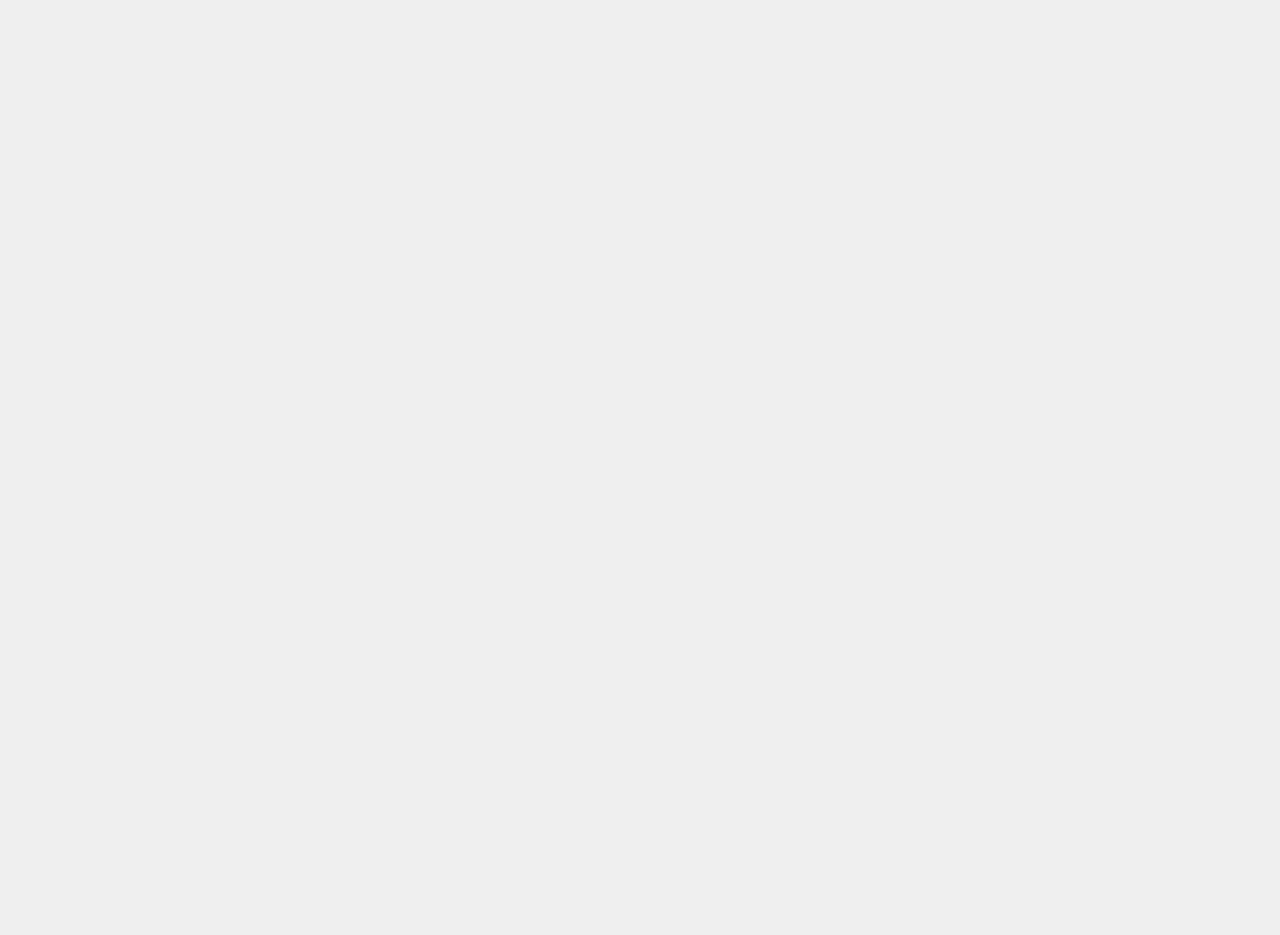
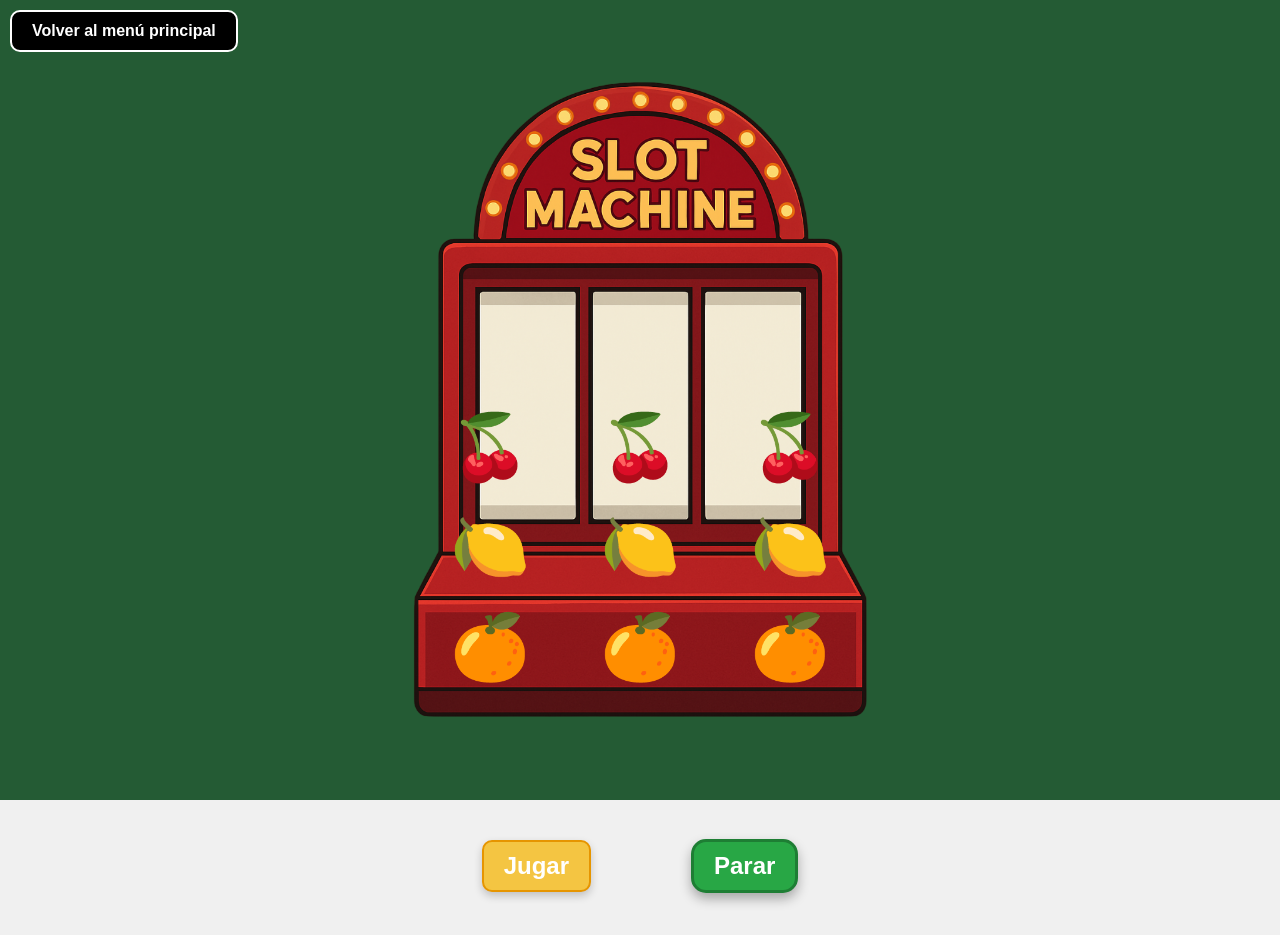
Before and after one commit to JustBeWell/UserInterfacesUMA, a React (Vite) app: page /slots in a window 1280 px wide. Before the commit this address had no page. Before the commit the page ends 800 px from the top, so only its background shows below. Built offline with nearby package versions, Linux system fonts and the light colour scheme.

Commit message:
Parte de slots

```diff
--- a/src/Paginas/Home.jsx
+++ b/src/Paginas/Home.jsx
@@ -2,16 +2,16 @@ import GameCard from "../Componentes/GameCard/GameCard";
 import "./Home.css";
 import imagenBlackjack from "../imagenes/MenuPrincipal/ImagenBlackjack.png";
 import imagenPoker from "../imagenes/MenuPrincipal/ImagenPoker.png";
-
-
-
+import { Link } from "react-router-dom";
 
 function Home() {
 
   return (
     <div className="home-container">
       <header className="home-header">
-        <button className="btn-top-left">Tragamonedas</button>
+        <Link to="/slots">
+          <button className="btn-top-left">Play Slots</button>
+        </Link>
         <h1>Welcome to <strong>RoyalFlush</strong></h1>
         <p>Where your dreams come true</p>
       </header>
--- /dev/null
+++ b/src/Paginas/Slots.css
@@ -0,0 +1,121 @@
+
+.background-image {
+  position: fixed; /* Fija el contenedor en la ventana */
+  top: 50%; /* Centra verticalmente */
+  left: 50%; /* Centra horizontalmente */
+  transform: translate(-50%, -50%); /* Ajusta el centro exacto */
+  width: 100vw; /* Escala al ancho de la ventana */
+  height: 100vh; /* Escala a la altura de la ventana */
+  background-color: #245b34;
+  background-image: url('../imagenes/Slots/FondoSlots.png');
+  background-size: contain;
+  background-position: center;
+  background-repeat: no-repeat;
+  display: flex;
+  justify-content: center;
+  align-items: center;
+  overflow: hidden; /* Evita que el contenido desborde */
+  z-index: -1; /* Envía el fondo detrás de otros elementos */
+}
+
+
+.background-image img {
+  width: 100%; /* Escala la imagen al ancho del contenedor */
+  height: 100%; /* Escala la imagen a la altura del contenedor */
+  object-fit: contain; /* Mantiene las proporciones de la imagen sin recortarla */
+}
+
+.boton-inicio{
+  position: absolute; /* Posiciona el botón de forma absoluta */
+  top: 10px; /* Distancia desde la parte superior */
+  left: 10px; /* Distancia desde la parte izquierda */
+  padding: 10px 20px; /* Espaciado interno */
+  background-color: black; /* Fondo negro */
+  color: white; /* Texto blanco */
+  border: 2px solid white; /* Borde blanco */
+  border-radius: 10px; /* Bordes redondeados */
+  font-size: 1rem; /* Tamaño de fuente */
+  font-weight: bold; /* Texto en negrita */
+  text-align: center; /* Centra el texto */
+  cursor: pointer; /* Cambia el cursor al pasar por encima */
+  transition: all 0.3s ease; /* Transición suave para hover */
+  cursor: pointer;
+}
+
+.boton-play {
+  cursor: pointer;
+  margin-top: 120px;
+  margin-right: 100px;
+  padding: 10px 20px;
+  font-size: 1.5rem;
+  font-weight: bold; /* Texto en negrita */
+  color: white; /* Color del texto */
+  background-color: #f4c542; /* Color dorado cálido */
+  border: 2px solid #e69500; /* Bordes anaranjados */
+  border-radius: 10px; /* Bordes redondeados */
+  box-shadow: 0 4px 8px rgba(0, 0, 0, 0.2); /* Sombra para darle profundidad */
+  transition: all 0.3s ease; /* Transición suave para hover */
+}
+
+.boton-play:hover {
+  background-color: #e6b800; /* Color dorado más oscuro al pasar el cursor */
+  border-color: #cc8400; /* Bordes más oscuros al pasar el cursor */
+  box-shadow: 0 6px 12px rgba(0, 0, 0, 0.3); /* Sombra más pronunciada */
+  transform: scale(1.05); /* Efecto de agrandamiento */
+}
+
+.boton-stop {
+  cursor: pointer;
+  margin-top: 20px;
+  padding: 10px 20px;
+  font-size: 1.5rem;
+  font-weight: bold;
+  color: white; /* Color del texto */
+  background-color: #28a745; /* Color verde cálido */
+  border: 3px solid #1e7e34; /* Bordes verdes oscuros */
+  border-radius: 15px; /* Bordes redondeados */
+  box-shadow: 0 6px 12px rgba(0, 0, 0, 0.3); /* Sombra más pronunciada */
+  transition: all 0.3s ease; /* Transición suave para hover */
+}
+
+.boton-stop:hover {
+  background-color: #218838; /* Color verde más oscuro al pasar el cursor */
+  border-color: #155724; /* Bordes más oscuros al pasar el cursor */
+  box-shadow: 0 8px 16px rgba(0, 0, 0, 0.4); /* Sombra más pronunciada */
+  transform: scale(1.05); /* Efecto de agrandamiento */
+}
+
+
+.slots-container {
+  display: flex;
+  justify-content: center;
+  gap: 100px;
+  margin-top: 350px;
+  gap: 130px;
+}
+
+.slot-column {
+  width: 50px;
+  height: 150px;
+  overflow: hidden;
+  position: relative;
+  display: flex;
+  flex-direction: column;
+  align-items: center;
+}
+
+.slot-number {
+  width: 20px;
+  height: 50px;
+  display: flex;
+  align-items: center;
+  justify-content: center;
+  font-size: 4rem;
+  position: relative;
+  margin: 50px 0;
+}
+
+.resultado{
+  color: white;
+  margin-top: 22px;
+}
--- /dev/null
+++ b/src/Paginas/Slots.jsx
@@ -0,0 +1,159 @@
+import React, { use, useState, useRef } from "react";
+import { Link } from "react-router-dom";
+import "./Slots.css";
+
+function Slots() {
+  const [slots1, setSlots1] = useState(
+    ["🍒", "🍋", "🍊"]);
+  const [slots2, setSlots2] = useState(
+    ["🍒", "🍋", "🍊"]);
+  const [slots3, setSlots3] = useState(
+    ["🍒", "🍋", "🍊"]);
+
+
+  const [result, setResult] = useState("");
+  const isSpinning = useRef(false);
+  const isStopping = useRef(false);
+
+  const generatedSlots1 = Array.from(["🍒", "🍋", "🍊","7️⃣","BAR", "🍉", "🍇", "🔔", "⭐", "💎"]);
+  const generatedSlots2 = Array.from(["🍒", "🍋", "🍊","7️⃣","BAR", "🍉", "🍇", "🔔", "⭐", "💎"]);
+  const generatedSlots3 = Array.from(["🍒", "🍋", "🍊","7️⃣","BAR", "🍉", "🍇", "🔔", "⭐", "💎"]);
+
+  let currentIndex1 = useRef(0);
+  let currentIndex2 = useRef(0);
+  let currentIndex3 = useRef(0);
+
+  const delay = (ms) => new Promise((resolve) => setTimeout(resolve, ms));
+
+  const spinIndefinido = async(generatedSlots, setColumn, currentIndex) =>{
+    const speed = Math.floor(Math.random() * (50 - 20 + 1)) + 20
+    while(!isStopping.current){
+      const currentSlots = [
+        generatedSlots[currentIndex.current % generatedSlots.length],
+        generatedSlots[(currentIndex.current + 1) % generatedSlots.length],
+        generatedSlots[(currentIndex.current + 2) % generatedSlots.length],
+      ];
+      setColumn(currentSlots);
+      currentIndex.current += 1 % generatedSlots.length;
+      await delay(speed);
+    }
+  };
+
+  const spinParada = async(generatedSlots, setColumn, currentIndex) =>{
+    const velocidadInicial = Math.floor(Math.random() * (100 - 50 + 1)) + 50;
+    const velocidadMedia = Math.floor(Math.random() * (200 - 150 + 1)) + 150;
+    const velocidadFinal = Math.floor(Math.random() * (400 - 300 + 1)) + 300;
+
+    for (let i = 0; i < 40; i++){
+      const currentSlots =  [
+        generatedSlots[currentIndex.current % generatedSlots.length],
+        generatedSlots[(currentIndex.current + 1) % generatedSlots.length],
+        generatedSlots[(currentIndex.current + 2) % generatedSlots.length],
+      ];
+
+      setColumn(currentSlots);
+      currentIndex.current += 1 % generatedSlots.length;
+
+      const randomFactor = Math.random() * 10;
+
+      const speed = i < 10 ? velocidadInicial + ((velocidadMedia - velocidadInicial) * i) / 10 + randomFactor
+      : i < 25 ? velocidadMedia + ((velocidadFinal - velocidadMedia) * (i - 10)) / 15 + randomFactor
+      : velocidadFinal + ((1000 - velocidadFinal) * (i - 25)) / 15 + randomFactor;
+
+      await delay(speed);
+    }
+  };
+
+  const spinSlots = async () => {
+    setResult("Girando.....");
+    isSpinning.current = true;
+    isStopping.current = false;
+
+    await Promise.all([
+      spinIndefinido(generatedSlots1, setSlots1, currentIndex1),
+      spinIndefinido(generatedSlots2, setSlots2, currentIndex2),
+      spinIndefinido(generatedSlots3, setSlots3, currentIndex3),
+    ]);
+
+
+  };
+
+  const stopSlots = async () => {
+    isStopping.current = true; // Iniciar el proceso de parada
+
+    await Promise.all([
+      spinParada(generatedSlots1, setSlots1, currentIndex1),
+      spinParada(generatedSlots2, setSlots2, currentIndex2),
+      spinParada(generatedSlots3, setSlots3, currentIndex3)
+    ]);
+
+    isSpinning.current = false;
+    // Determina el resulatado despues de pararse
+    const finalSlots = [generatedSlots1[(currentIndex1.current+1) % generatedSlots1.length],
+    generatedSlots2[(currentIndex2.current+1) % generatedSlots2.length], generatedSlots3[(currentIndex3.current+1) % generatedSlots3.length]];
+
+
+    if (finalSlots[0] === finalSlots[1] && finalSlots[1] === finalSlots[2]) {
+      setResult("¡Victoria!");
+    } else {
+      setResult("Has perdido");
+    }
+  };
+
+
+  return (
+
+    <>
+    <div className="background-image"></div>
+      <header>
+        <Link to="/">
+          <button className="boton-inicio">
+            Volver al menú principal
+          </button>
+        </Link>
+      </header>
+        <div className="slots-page">
+          <div className="slots-container">
+            <div className="slots-column">
+              {slots1.map((number, index) => (
+                <div key={index} className="slot-number">
+                  {number}
+                </div>
+              ))}
+            </div>
+            <div className="slots-column">
+              {slots2.map((number, index) => (
+                <div key={index} className="slot-number">
+                  {number}
+                </div>
+              ))}
+            </div>
+            <div className="slots-column">
+              {slots3.map((number, index) => (
+                <div key={index} className="slot-number">
+                  {number}
+                </div>
+              ))}
+            </div>
+          </div>
+          <button
+            className="boton-play"
+            onClick={spinSlots}
+            disabled={isSpinning.current}
+          >
+            Jugar
+          </button>
+          <button
+            className = "boton-stop"
+            onClick={stopSlots}
+            disabled={isStopping.current}
+          >
+            Parar
+          </button>
+          <h2 className="resultado">{result}</h2>
+        </div>
+      </>
+  );
+}
+
+export default Slots;
--- a/src/index.jsx
+++ b/src/index.jsx
@@ -2,18 +2,19 @@ import React from "react";
 import ReactDOM from "react-dom/client";
 import "./index.css";
 import { BrowserRouter, Routes, Route } from "react-router-dom";
-import { MenuPrincipal, BlackJack } from "./Paginas";
+import { MenuPrincipal, BlackJack} from "./Paginas";
 import Home from "./Paginas/Home"; // importa Home
+import Slots from "./Paginas/Slots"; // importa Slots
 
 const root = ReactDOM.createRoot(document.getElementById("root"));
 root.render(
   <React.StrictMode>
     <BrowserRouter>
       <Routes>
-        <Route path="/" element={<Home />} />         {/* 👈 ruta inicial */}
+        <Route path="/" element={<Home />} />
         <Route path="/menu" element={<MenuPrincipal />} />
         <Route path="/blackjack" element={<BlackJack />} />
-        {/* más rutas aquí */}
+        <Route path="/slots" element={<Slots />} />
       </Routes>
     </BrowserRouter>
   </React.StrictMode>
```
Also changed, not shown: src/imagenes/Slots/FondoSlots.png (added).
